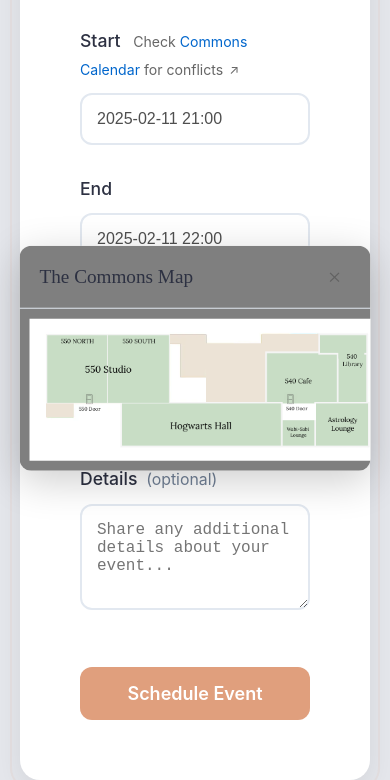
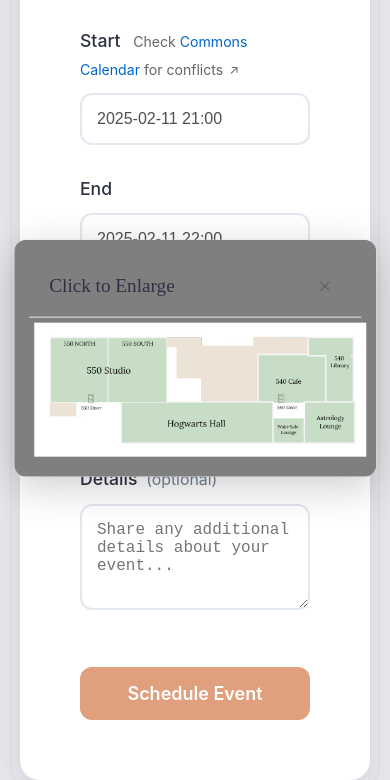
Before and after one commit to Sivolc2/autonomous_luma_calendar_system, a plain HTML site: page static/index.html in a window 390 px wide. Both pictures are taken after a click on the button "View Commons Map". Shown: the part 813-1593 px from the top of the page. Drawn offline with nearby package versions, Linux system fonts and the light colour scheme; no server answers.

Commit message:
map firmat

```diff
--- a/static/index.html
+++ b/static/index.html
@@ -57,7 +57,7 @@
                 </select>
                 <div id="map-tooltip" class="map-tooltip hidden">
                     <div class="map-tooltip-header">
-                        <h3>The Commons Map</h3>
+                        <h3>Click to Enlarge</h3>
                         <div class="map-tooltip-close">×</div>
                     </div>
                     <a href="/static/images/commons_map.png" target="_blank" class="map-link" title="Open map in new tab">
--- a/static/styles.css
+++ b/static/styles.css
@@ -281,12 +281,12 @@ select:hover, input[type="datetime-local"]:hover {
     left: 50%;
     transform: translate(-50%, -48%) scale(0.98);
     background: white;
-    padding: 0;
+    padding: 20px;
     border-radius: 12px;
     box-shadow: 0 10px 40px rgba(0, 0, 0, 0.2);
     z-index: 1000;
-    max-width: 90vw;
-    max-height: 90vh;
+    max-width: 85vw;
+    max-height: 85vh;
     overflow: hidden;
     display: flex;
     flex-direction: column;
@@ -322,8 +322,9 @@ select:hover, input[type="datetime-local"]:hover {
     max-width: 100%;
     height: auto;
     display: block;
-    padding: 20px;
+    padding: 10px;
     transition: transform 0.2s ease;
+    object-fit: contain;
 }
 
 .map-tooltip-close {
@@ -490,11 +491,12 @@ select:hover, input[type="datetime-local"]:hover {
 /* Adjust tooltip size for mobile */
 @media (max-width: 768px) {
     .map-tooltip {
-        width: 95vw;
+        width: 90vw;
         max-height: 80vh;
+        padding: 15px;
     }
 
     .commons-map {
-        padding: 10px;
+        padding: 5px;
     }
 }
```
